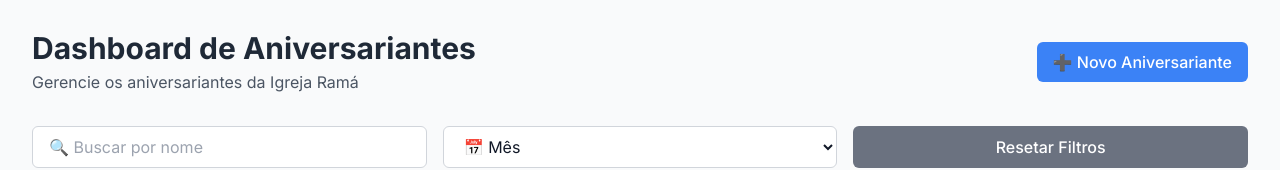
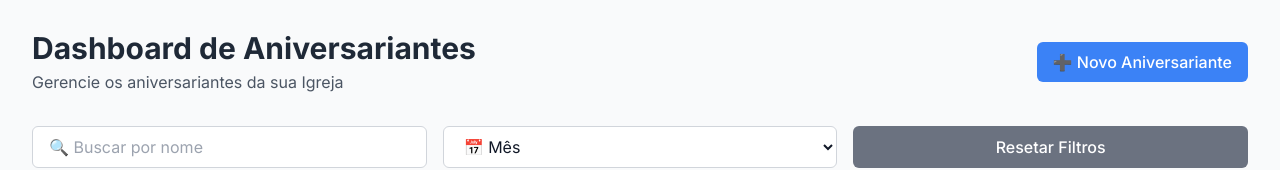
Before and after one commit to RABF1969/niver2025, a React (Vite) app: page / in a window 1280 px wide. Shown: the part 130-300 px from the top of the page. Built offline with nearby package versions, Linux system fonts and the light colour scheme; no server answers; the database is empty.

Commit message:
alteração na dashboard

```diff
--- a/src/pages/Dashboard.tsx
+++ b/src/pages/Dashboard.tsx
@@ -148,7 +148,7 @@ const Dashboard: React.FC = () => {
             Dashboard de Aniversariantes
           </h1>
           <p className="text-gray-600 dark:text-gray-400 mt-1">
-            Gerencie os aniversariantes da Igreja Ramá
+            Gerencie os aniversariantes da sua Igreja
           </p>
         </div>
         <div className="flex gap-3">
```
